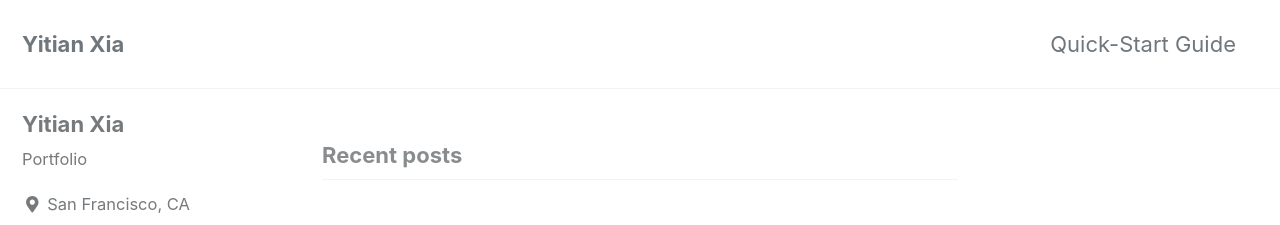
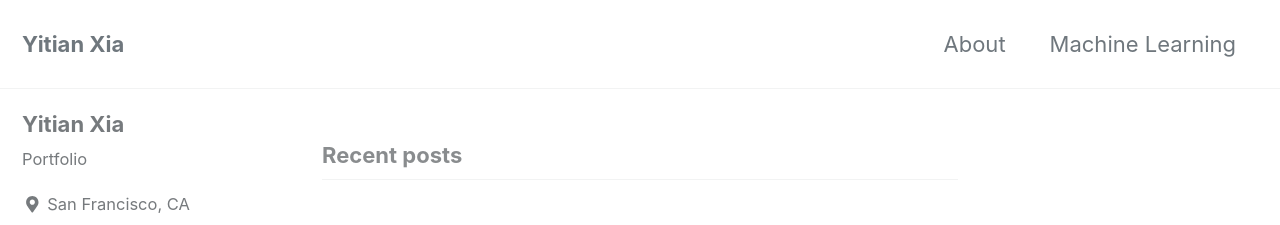
Before and after one commit to YitianXia33/YitianXia33.github.io, a Jekyll site: the page built from index.html, in a window 1280 px wide and 900 px high. Shown: the top 225 px of the window. Built offline with Jekyll 4.4.1, drawn with Linux system fonts in a browser that asks for light colours; cached includes are drawn as plain includes; the list of posts is cut into pages by our own code.

Commit message:
new github

```diff
--- a/_data/navigation.yml
+++ b/_data/navigation.yml
@@ -1,7 +1,8 @@
 # main links
 main:
-  - title: "Quick-Start Guide"
-    url: https://mmistakes.github.io/minimal-mistakes/docs/quick-start-guide/
+  - title: "About"
+    url: /about/
+  - title: "Machine Learning"
   # - title: "About"
   #   url: https://mmistakes.github.io/minimal-mistakes/about/
   # - title: "Sample Posts"
```
